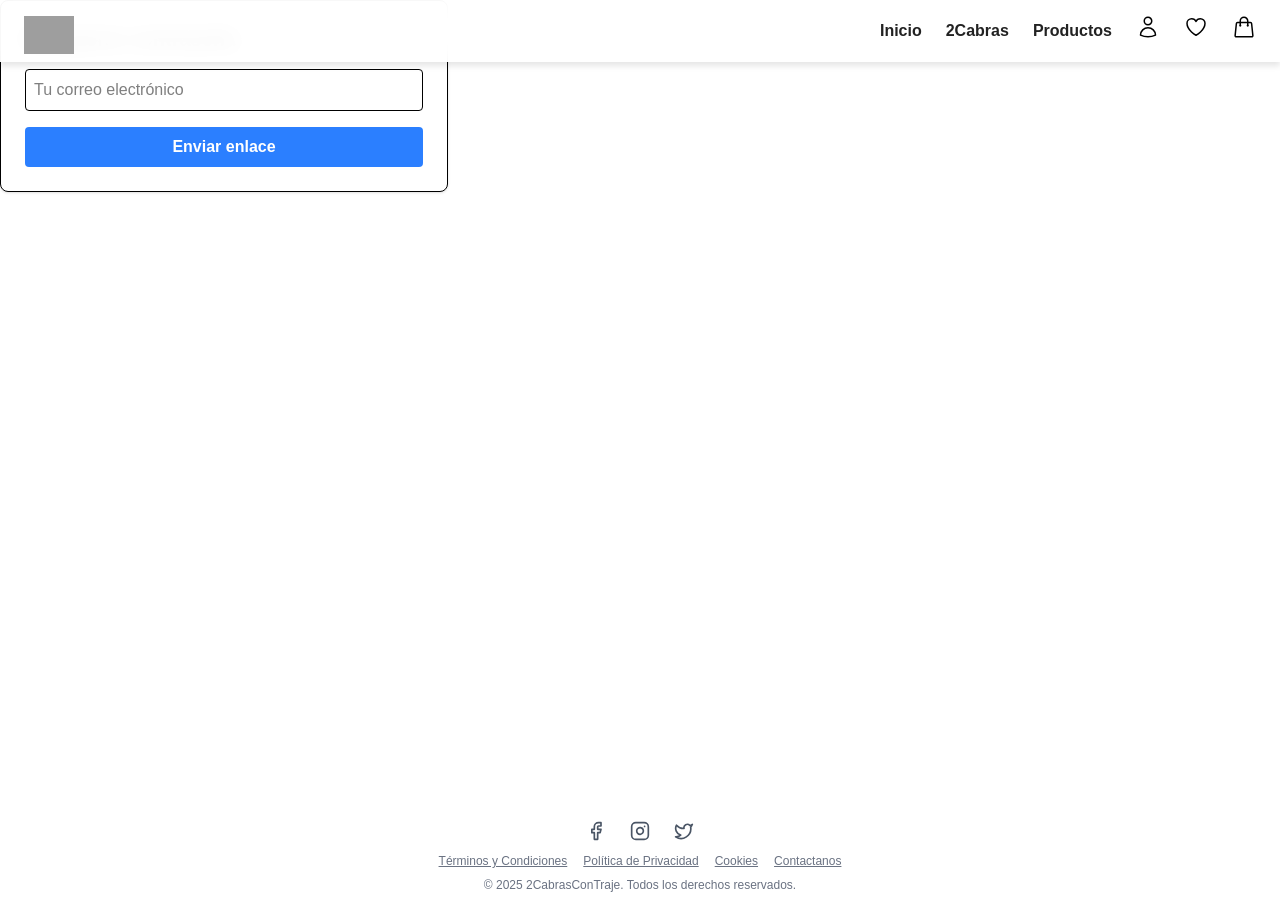
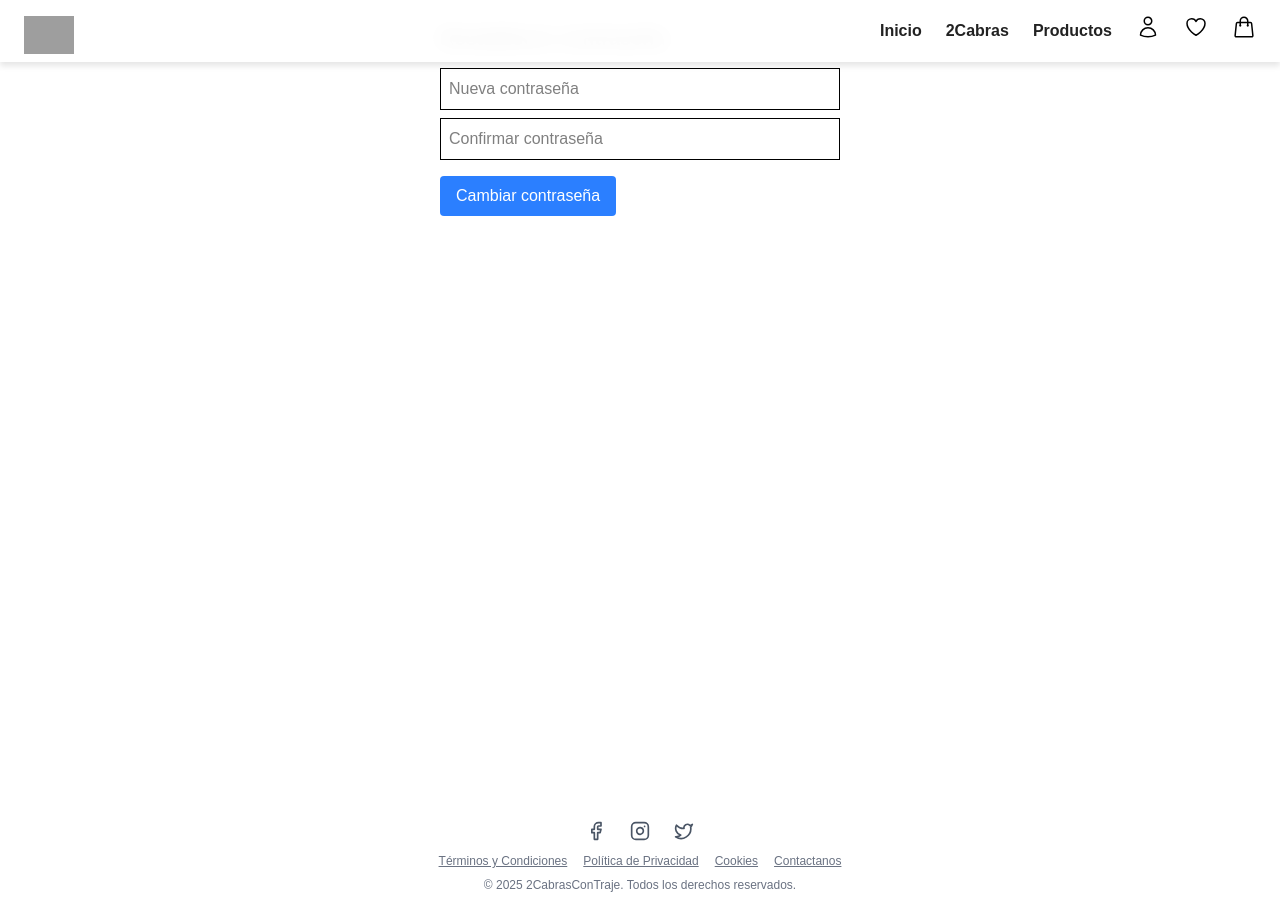
Before and after one commit to arangave/tiendaderopa2cabras, a Next.js app: page /recuperar/1 in a window 1280 px wide. Built offline with nearby package versions, Linux system fonts and the light colour scheme; grey boxes are pictures that could not be loaded.

Commit message:
🚀 Proyecto listo para producción

```diff
--- a/app/recuperar/[token]/ResetPasswordForm.tsx
+++ b/app/recuperar/[token]/ResetPasswordForm.tsx
@@ -1,60 +1,55 @@
-"use client";
-import { useState } from "react";
+'use client';
 
-export default function ResetRequestForm() {
-  const [email, setEmail] = useState("");
-  const [success, setSuccess] = useState(false);
-  const [error, setError] = useState("");
+import { useState } from 'react';
+
+export default function ResetPasswordForm({ token }: { token: string }) {
+  const [password, setPassword] = useState('');
+  const [confirm, setConfirm] = useState('');
 
   const handleSubmit = async (e: React.FormEvent) => {
     e.preventDefault();
+    if (password !== confirm) {
+      alert('Las contraseñas no coinciden');
+      return;
+    }
 
-    setError("");
-    setSuccess(false);
-
-    const res = await fetch("/api/auth/forgot-password", {
-      method: "POST",
-      headers: { "Content-Type": "application/json" },
-      body: JSON.stringify({ email }),
+    const res = await fetch('/api/auth/reset', {
+      method: 'POST',
+      headers: { 'Content-Type': 'application/json' },
+      body: JSON.stringify({ token, password }),
     });
 
     const data = await res.json();
-
-    if (!res.ok) {
-      setError(data.error || "Error al enviar solicitud.");
-      return;
+    if (res.ok) {
+      alert('✅ Contraseña actualizada correctamente');
+      window.location.href = '/registro';
+    } else {
+      alert('❌ ' + data.error);
     }
-
-    setSuccess(true);
   };
 
   return (
-    <div className="max-w-md w-full bg-white p-6 border rounded-lg shadow">
-      <h2 className="text-xl font-bold mb-4">Recuperar contraseña</h2>
-
-      {success ? (
-        <p className="text-green-600">
-          Si existe una cuenta con ese correo, recibirás un email.
-        </p>
-      ) : (
-        <form onSubmit={handleSubmit} className="space-y-4">
-          <input
-            type="email"
-            placeholder="Tu correo electrónico"
-            value={email}
-            onChange={(e) => setEmail(e.target.value)}
-            required
-            className="w-full p-2 border rounded"
-          />
-          <button
-            type="submit"
-            className="w-full bg-blue-500 hover:bg-blue-600 text-white font-bold py-2 px-4 rounded"
-          >
-            Enviar enlace
-          </button>
-          {error && <p className="text-red-500">{error}</p>}
-        </form>
-      )}
-    </div>
+    <form onSubmit={handleSubmit} className="p-6 max-w-md mx-auto">
+      <h2 className="text-xl font-bold mb-4">Restablecer contraseña</h2>
+      <input
+        type="password"
+        placeholder="Nueva contraseña"
+        value={password}
+        onChange={(e) => setPassword(e.target.value)}
+        className="w-full border p-2 mb-2"
+        required
+      />
+      <input
+        type="password"
+        placeholder="Confirmar contraseña"
+        value={confirm}
+        onChange={(e) => setConfirm(e.target.value)}
+        className="w-full border p-2 mb-4"
+        required
+      />
+      <button type="submit" className="bg-blue-500 text-white px-4 py-2 rounded">
+        Cambiar contraseña
+      </button>
+    </form>
   );
 }
--- a/app/recuperar/[token]/page.tsx
+++ b/app/recuperar/[token]/page.tsx
@@ -1,4 +1,4 @@
-import ResetPasswordForm from "./ResetPasswordForm";
+import ResetPasswordForm from './ResetPasswordForm';
 
 export default function ResetPasswordPage({ params }: { params: { token: string } }) {
   return <ResetPasswordForm token={params.token} />;
```
